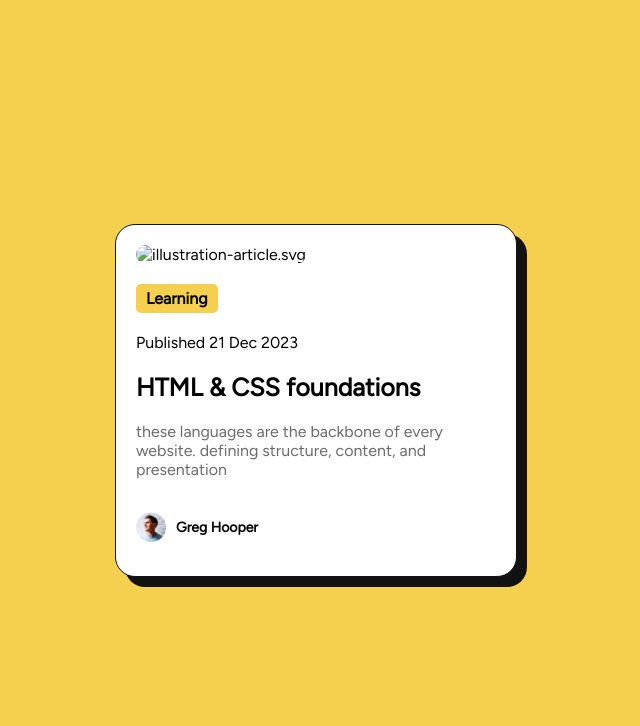
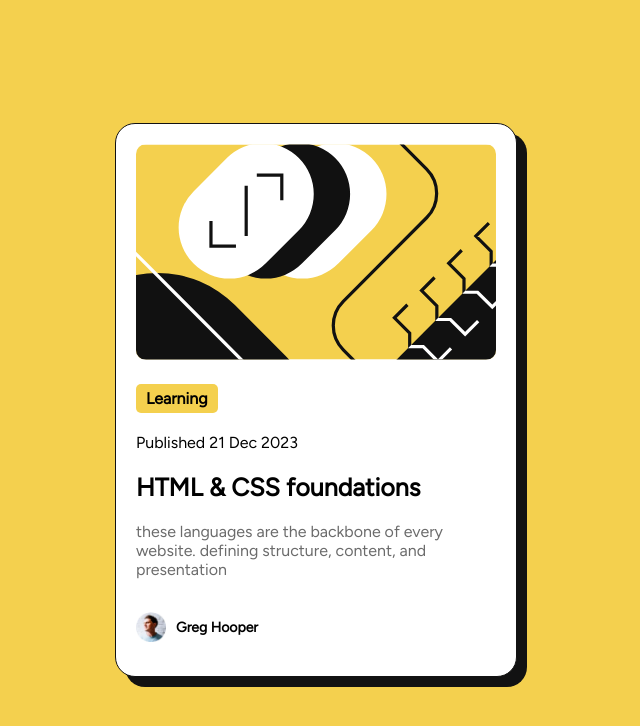
Before and after one commit to M6AngelMartinez/blog-preview-card-main, a plain HTML site: page index.html in a window 1280 px wide. Shown: the whole page, without its empty margins (324-964 px from the left). Drawn offline with Linux system fonts and the light colour scheme.

Commit message:
Update index.html

```diff
--- a/index.html
+++ b/index.html
@@ -12,7 +12,7 @@
 </head>
 <body>
   <div class="container">
-    <img class="container__imagenarticle" src="" alt="illustration-article.svg">
+    <img class="container__imagenarticle" src="illustration-article.svg" alt="illustration-article.svg">
 
     <p class="container__parrafo parrafo--principal">Learning</p>
     <p class="container__parrafo">Published 21 Dec 2023</p>
```
